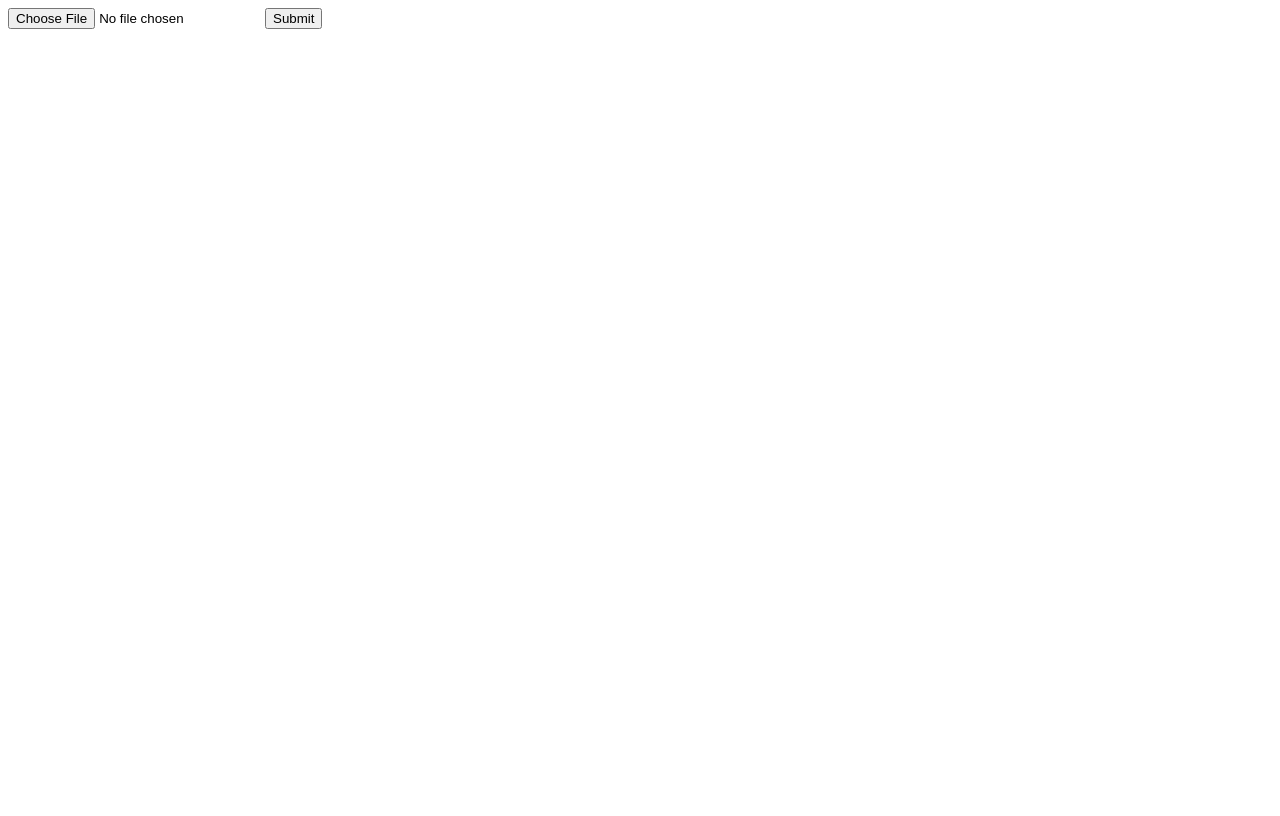
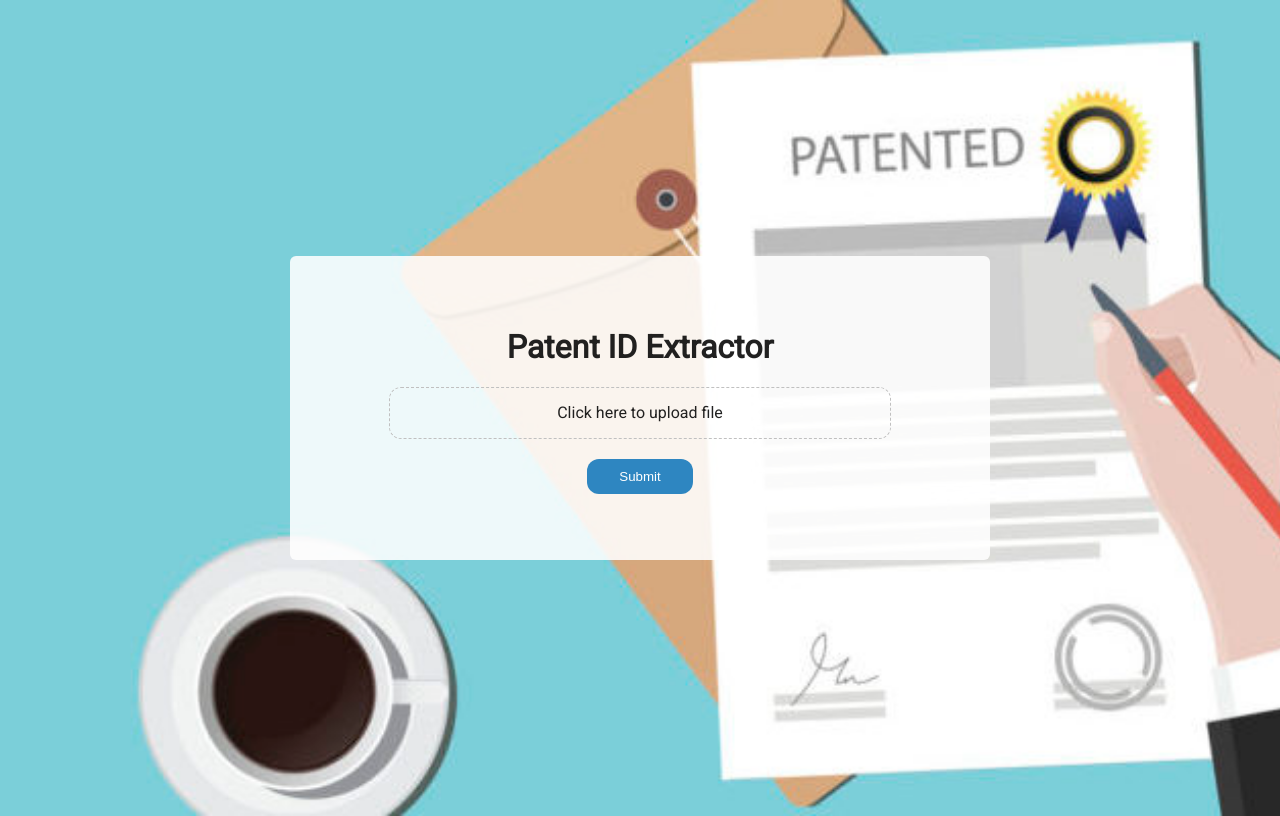
Before and after one commit to madhawadias/patent-extraction, a Flask app: page / in a window 1280 px wide. Before the commit the page is almost empty. Before the commit the page ends 29 px from the top, so only its background shows below. Run offline with Flask 2, Linux system fonts and the light colour scheme.

Commit message:
UI created

```diff
--- a/Back_End/static/main.css
+++ b/Back_End/static/main.css
@@ -0,0 +1,51 @@
+body{
+background-image: url("images/bg.jpg");
+background-size:cover;
+display:grid;
+align-items: center;
+justify-content: center;
+background-color:#fafafa;
+color:rgba(0, 0, 0, 0.87);
+height:100vh;
+font-family: 'Roboto', sans-serif;
+text-align:center;
+}
+
+.container{
+margin:20px;
+min-height: fit-content;
+width: 600px;
+padding:50px;
+background-color:rgba(255,255, 255, 0.87);
+border-radius: 6px;
+}
+
+form{
+text-align:-webkit-center;
+}
+
+button{
+  margin-top:20px;
+  background-color:#2E86C1;
+  padding: 10px 32px;
+  text-align: center;
+  transition-duration: 0.4s;
+  cursor: pointer;
+  border: none;
+  color: white;
+  border-radius: 12px;
+}
+
+button:hover{
+  background-color:#3598DA
+}
+
+.input_box{
+    display:grid;
+    width: 500px;
+    height: 50px;
+    border: dashed;
+    border-width: thin;
+    border-color: silver;
+    border-radius: 12px;
+}
--- a/Back_End/templates/index.html
+++ b/Back_End/templates/index.html
@@ -1,9 +1,37 @@
 <html>
+<head>
+    <link rel="stylesheet" href="../static/main.css" />
+   <link ... href="{{ url_for('static', filename='main.css') }}" />
+   <link href='http://fonts.googleapis.com/css?family=Roboto' rel='stylesheet' type='text/css'>
+</head>
    <body>
+      <div class="container">
+         <h1>Patent ID Extractor</h1>
       <form action = "http://localhost:5000/uploader" method = "POST"
          enctype = "multipart/form-data">
-         <input type = "file" name = "file" />
-         <input type = "submit"/>
+         <div class="input_box">
+         <input id="patent_file" type = "file" name = "file" style="visibility: hidden;width: 0px;height: 0px;" />
+              <label for="patent_file" id="patent_label">Click here to upload file</label>
+         </div>
+         <button type = "submit">Submit</button>
       </form>
+      </div>
+
+   <script>
+      document.getElementById("patent_file").addEventListener('change', function label_change() {
+      var input = this.value;
+      var file_name=''
+      if (input) {
+       var startIndex = (input.indexOf('\\') >= 0 ? input.lastIndexOf('\\') : input.lastIndexOf('/'));
+       var filename = input.substring(startIndex);
+       if (filename.indexOf('\\') === 0 || filename.indexOf('/') === 0) {
+           filename = filename.substring(1);
+       }
+       file_name=filename
+      }
+      document.getElementById("patent_label").innerHTML = file_name;
+      })
+
+   </script>
    </body>
 </html>
```
Also changed, not shown: Back_End/static/Images/bg.jpg (added).
